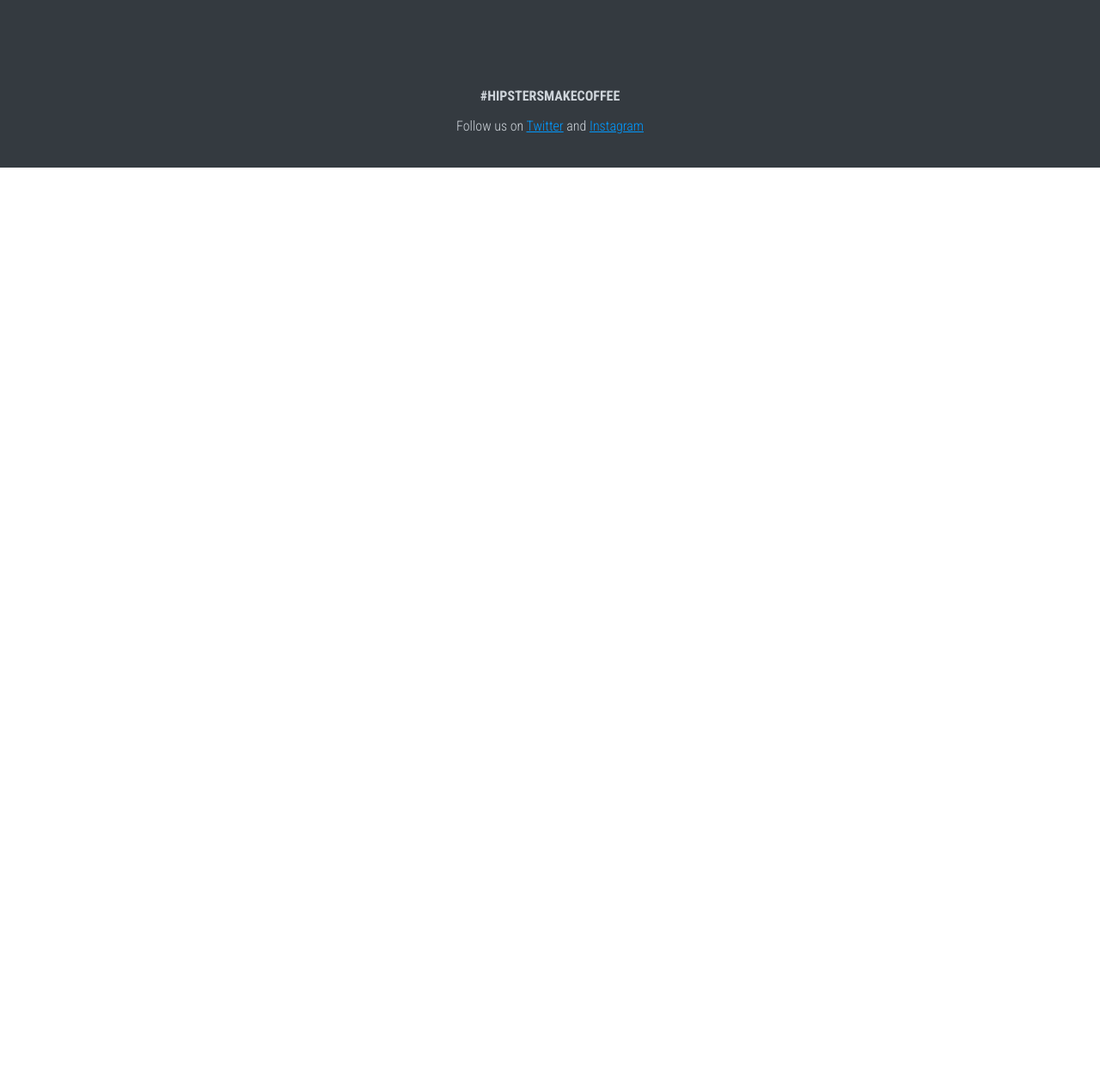
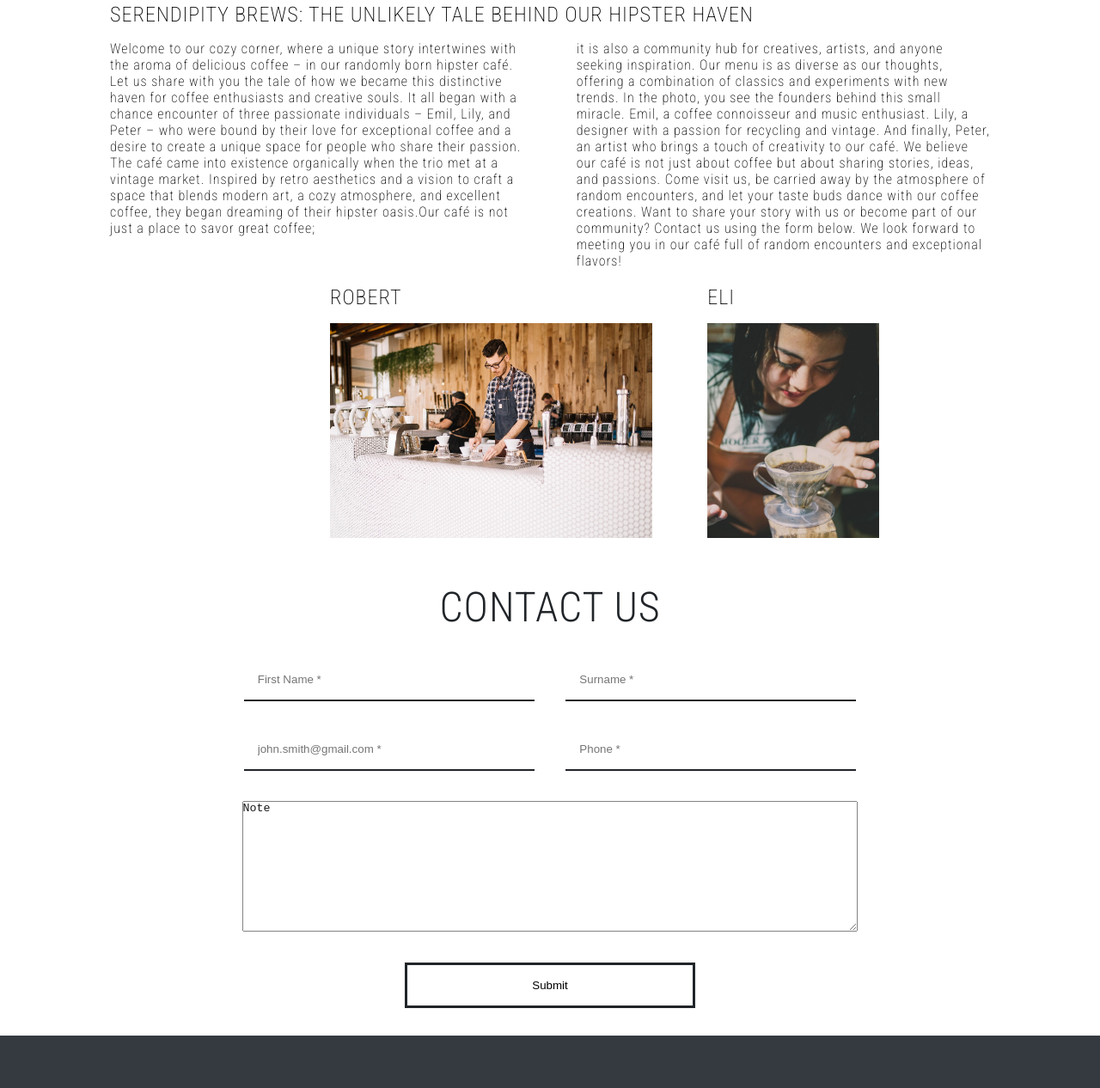
Before and after one commit to JanGursky/Hipster-Coffee, a website built with Vite: page ourstory.html in a window 1280 px wide. Shown: the part 243-1509 px from the top of the page at 86% size. Before the commit the page ends 800 px from the top, so only its background shows below. Built offline with nearby package versions, Linux system fonts and the light colour scheme.

Commit message:
Create web-page our story

```diff
--- a/ourstory.html
+++ b/ourstory.html
@@ -1,18 +1,21 @@
 <!DOCTYPE html>
 <html lang="en">
   <head>
-    <meta charset="UTF-8">
-    <meta name="viewport" content="width=device-width, initial-scale=1.0">
-    <link rel="preconnect" href="https://fonts.googleapis.com">
-<link rel="preconnect" href="https://fonts.gstatic.com" crossorigin>
-<link href="https://fonts.googleapis.com/css2?family=Alegreya+Sans:ital,wght@0,100;0,300;0,400;0,500;0,700;0,800;0,900;1,100;1,300;1,400;1,500;1,700;1,800;1,900&family=Lato:ital,wght@0,100;0,300;0,400;0,700;0,900;1,100;1,300;1,400;1,700;1,900&family=PT+Serif:wght@400;700&family=Roboto+Condensed:ital,wght@0,100;0,200;0,300;0,400;0,500;0,600;0,700;0,800;0,900;1,100;1,200;1,300;1,400;1,500;1,600;1,700;1,800;1,900&family=Roboto+Slab:wght@300&display=swap" rel="stylesheet">
-    <link rel="stylesheet" href="scss/ourstory.scss">
+    <meta charset="UTF-8" />
+    <meta name="viewport" content="width=device-width, initial-scale=1.0" />
+    <link rel="preconnect" href="https://fonts.googleapis.com" />
+    <link rel="preconnect" href="https://fonts.gstatic.com" crossorigin />
+    <link
+      href="https://fonts.googleapis.com/css2?family=Alegreya+Sans:ital,wght@0,100;0,300;0,400;0,500;0,700;0,800;0,900;1,100;1,300;1,400;1,500;1,700;1,800;1,900&family=Lato:ital,wght@0,100;0,300;0,400;0,700;0,900;1,100;1,300;1,400;1,700;1,900&family=PT+Serif:wght@400;700&family=Roboto+Condensed:ital,wght@0,100;0,200;0,300;0,400;0,500;0,600;0,700;0,800;0,900;1,100;1,200;1,300;1,400;1,500;1,600;1,700;1,800;1,900&family=Roboto+Slab:wght@300&display=swap"
+      rel="stylesheet"
+    />
+    <link rel="stylesheet" href="scss/ourstory.scss" />
     <title>Hipster-Coffee</title>
   </head>
   <body>
     <header class="header">
       <div class="header__container">
-        <img src="img/logo.svg" alt="logo">
+        <img src="img/logo.svg" alt="logo" />
         <nav class="header__navigation">
           <a href="index.html">Home</a>
           <a href="menu.html">Menu</a>
@@ -21,8 +24,74 @@
         </nav>
       </div>
     </header>
-    <main>
+    <main class="main">
+      <h1>our story</h1>
+      <h2>Serendipity Brews: The Unlikely Tale Behind Our Hipster Haven</h2>
+      <div class="main-story">
+        <p>
+          Welcome to our cozy corner, where a unique story intertwines with the
+          aroma of delicious coffee – in our randomly born hipster café. Let us
+          share with you the tale of how we became this distinctive haven for
+          coffee enthusiasts and creative souls. It all began with a chance
+          encounter of three passionate individuals – Emil, Lily, and Peter –
+          who were bound by their love for exceptional coffee and a desire to
+          create a unique space for people who share their passion. The café
+          came into existence organically when the trio met at a vintage market.
+          Inspired by retro aesthetics and a vision to craft a space that blends
+          modern art, a cozy atmosphere, and excellent coffee, they began
+          dreaming of their hipster oasis.Our café is not just a place to savor
+          great coffee;
+        </p>
+        <p>
+          it is also a community hub for creatives, artists, and anyone seeking
+          inspiration. Our menu is as diverse as our thoughts, offering a
+          combination of classics and experiments with new trends. In the photo,
+          you see the founders behind this small miracle. Emil, a coffee
+          connoisseur and music enthusiast. Lily, a designer with a passion for
+          recycling and vintage. And finally, Peter, an artist who brings a
+          touch of creativity to our café. We believe our café is not just about
+          coffee but about sharing stories, ideas, and passions. Come visit us,
+          be carried away by the atmosphere of random encounters, and let your
+          taste buds dance with our coffee creations. Want to share your story
+          with us or become part of our community? Contact us using the form
+          below. We look forward to meeting you in our café full of random
+          encounters and exceptional flavors!
+        </p>
+      </div>
+      <div class="main-owners">
+        <div class="main-photos">
+          <h2>Robert</h2>
+          <img src="img/second_owner.jpg" alt="Owner Robert" class="robert" />
+        </div>
+        <div class="main-photos">
+          <h2>Eli</h2>
+          <img src="img/first_owner.jpg" alt="Owner Eli" class="eli" />
+        </div>
+      </div>
 
+      <form action="">
+        <h2 class="main-contact">contact us</h2>
+        <input
+          type="text"
+          name="first-name"
+          id="first-name"
+          placeholder="First Name *"
+        />
+        <input type="text" placeholder="Surname *" />
+        <br />
+        <input
+          type="email"
+          name="email"
+          id="email"
+          placeholder="john.smith@gmail.com *"
+        />
+        <input type="tel" name="phone" id="phone" placeholder="Phone *" />
+        <br />
+        <br>
+        <textarea name="note" id="note" cols="30" rows="10">Note</textarea>
+        <input type="submit" value="Submit" class="submit-btn"/>
+
+      </form>
     </main>
     <footer class="footer">
       <nav class="footer-navigation">
--- a/scss/ourstory.scss
+++ b/scss/ourstory.scss
@@ -24,8 +24,8 @@ body {
   font-family: $font-style;
 }
 .header {
-    background-color:$header-background;
-   .header__container{
+  background-color: $header-background;
+  .header__container {
     display: flex;
     justify-content: space-between;
     width: 80%;
@@ -46,13 +46,85 @@ body {
       }
     }
     img {
-        height:7rem;
+      height: 7rem;
     }
   }
 }
+
+// MAIN
+.main {
+  width: 80%;
+  margin: 0 auto;
+  letter-spacing: 1px;
+  h1 {
+    @include menu-titles;
+    text-transform: uppercase;
+    margin-top: 1.2rem;
+    margin-bottom: 1rem;
+  }
+  h2 {
+    text-transform: uppercase;
+    font-weight: 200;
+    margin-top: 1.2rem;
+    margin-bottom: 1rem;
+  }
+
+  .main-story {
+    display: flex;
+    justify-content: space-between;
+    p {
+      font-weight: 200;
+      width: 47%;
+    }
+  }
+  .main-owners {
+    display: flex;
+    gap: 4rem;
+    margin: 0 auto;
+    width: 50%;
+    .main-photos {
+      .eli {
+        height: 250px;
+        width: auto;
+      }
+      .robert {
+        height: 250px;
+        width: auto;
+      }
+    }
+  }
+  form {
+    text-align: center;
+    textarea {
+        width: 70%;
+        opacity: 0.9;
+    }
+    h2 {
+        text-align: center;
+        @include menu-titles;
+        margin-top: 3rem;
+    }
+    input {
+        border: none;
+        width: 33%;
+        padding: 1rem;
+        border-bottom: 2px solid #212529;
+        margin: 1rem;
+    }
+    .submit-btn {
+        margin-top: 2rem;
+        margin-bottom: 2rem;
+        text-decoration: none;
+        background-color: white;
+        border: 3px solid #212529;
+        cursor: pointer;
+    }
+  }
+}
+
 //  FOOTER
 .footer {
-    background-color:$footer-background;
+  background-color: $footer-background;
   height: 18rem;
   text-align: center;
   font-weight: 300;
```
Lines whose indentation alone changed are shown as unchanged.
